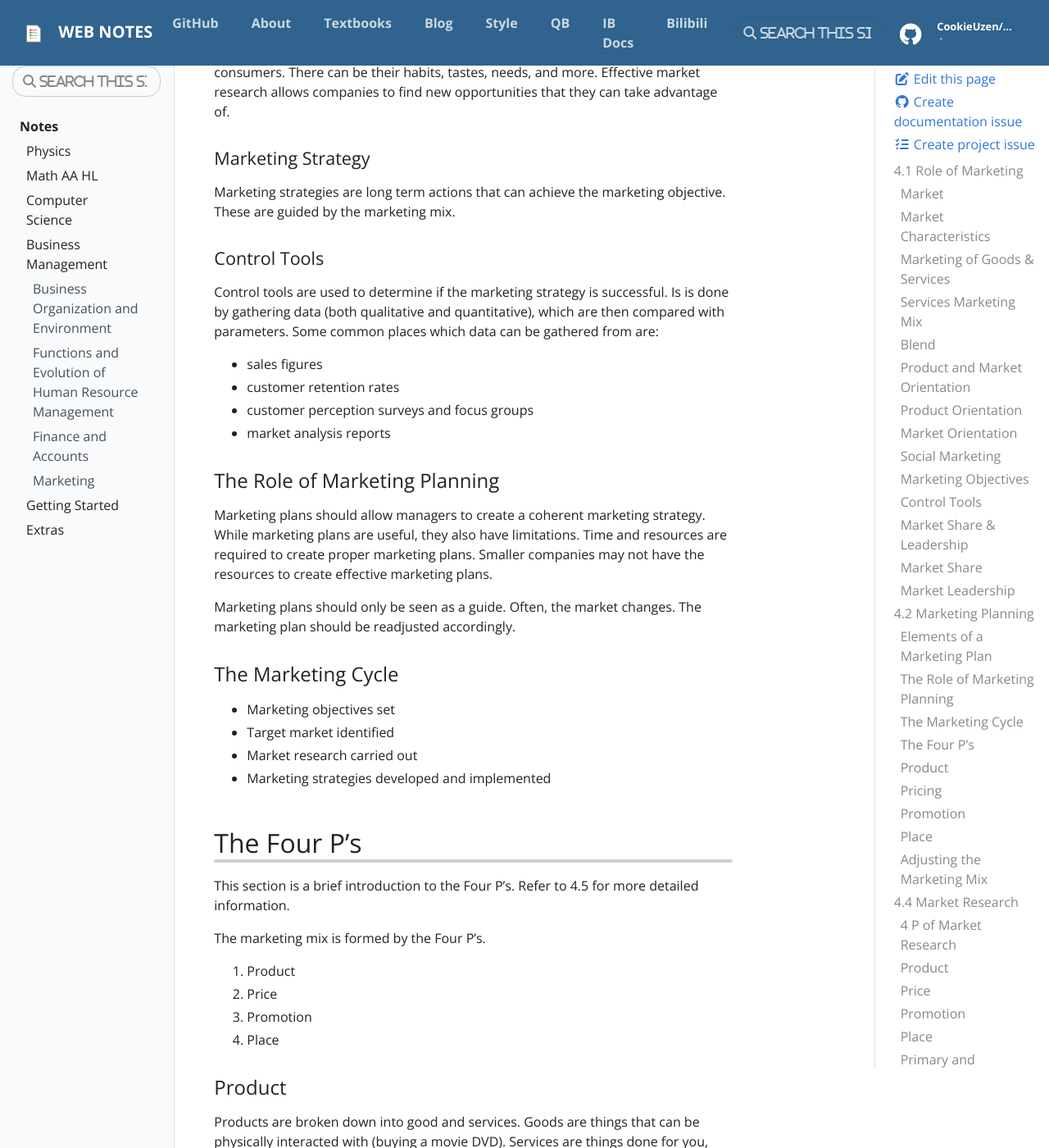
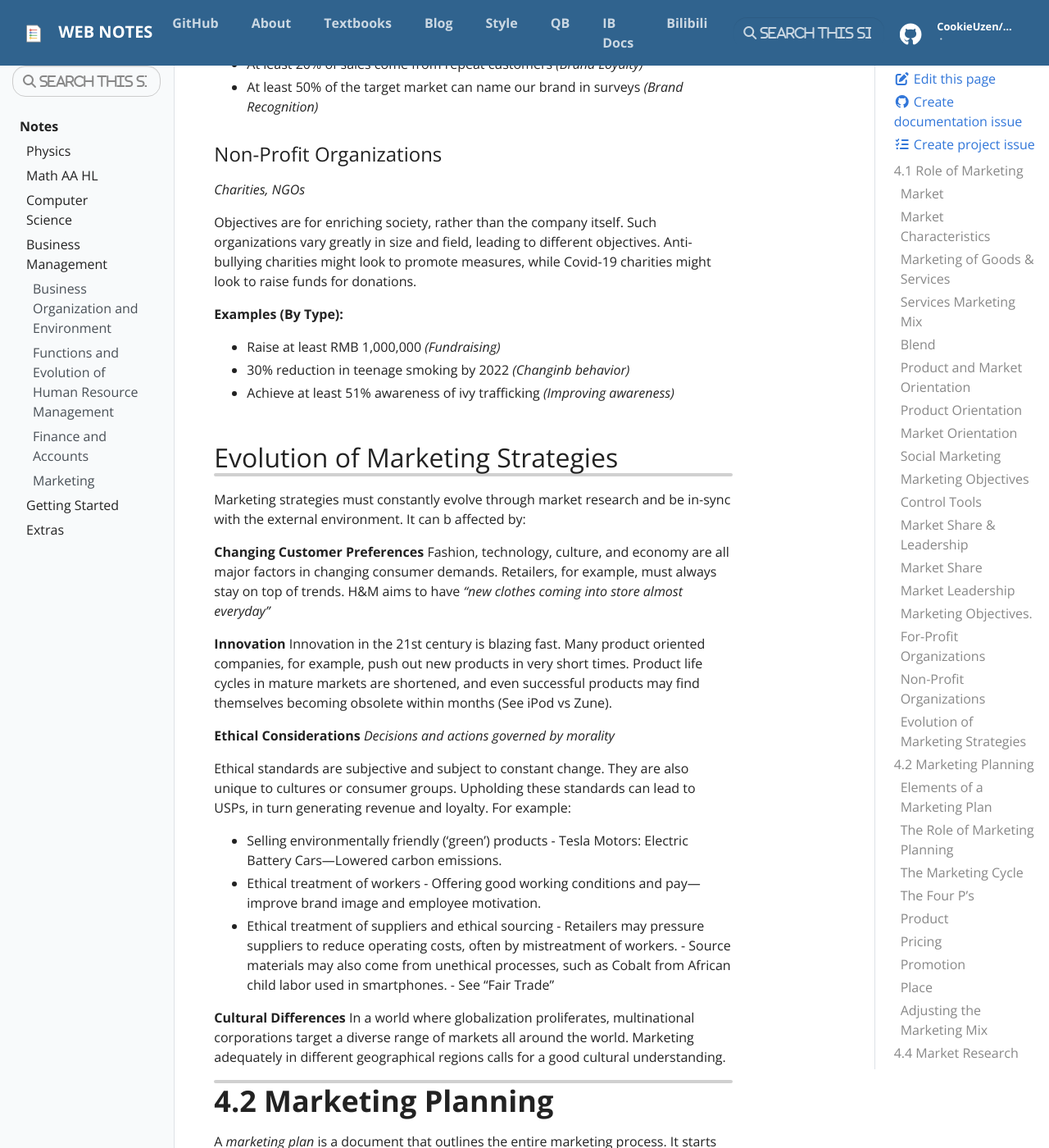
Before and after one commit to CookieUzen/web-notes, a Jekyll site: the page built from _docs/bm/unit 4.md, in a window 1280 px wide and 1400 px high, scrolled down 6355 px. Shown: the whole window at 82% size. Built offline with Jekyll 4.4.1, drawn with Linux system fonts in a browser that asks for light colours; nearby versions of some CDN libraries; library files that are not in the unit come from our copies; comment, search, counter and statistics services are not loaded; some of the changed text lies outside the part shown.

Commit message:
Unit 4.1 Full

```diff
--- a/_docs/bm/unit 4.md
+++ b/_docs/bm/unit 4.md
@@ -162,8 +162,74 @@ The brand/company with the highest market share will easily gain recognition due
 - Economies of scale
 - Price leadership
 
+**Distribution**
+Retailers will stock in-demand products, with the variety decreasing for smaller retailers. For example, smaller convenience stores in China might only sell Coke, and not Pepsi, given its popularity in China. This will induce a positive feedback loop where a high market share supports strong sales.
+
 **Brand Recognition**
+Market leaders will likely have high brand recognition, improving sales. Some brands are successful to the point of "becoming" their category (i.e. Photoshopping, Googling).As consumers understand the brand's message and product range, it will always be considered.
 
+**Economies of Scale (Ch. 1.6)**
+Refer to cost savings which come from a large number of products—market leader enjoys lower total cost. This can be because they are allowed to buy in bulk, and have experienced managers. Expensive capital equipment will also be made up for by a high output $\rightarrow$ *price leadership.*
+
+**Price Leadership**
+Leaders can lower prices to gain more market share or maintain them to increase profit, even when competitors have to raise. Competitors will have to react and try to analyze the leader's strategy. Leaders can gain a lot of control, and their pricings may be considered industry standard–a problem for competitors if they cannot afford it.
+
+## Marketing Objectives.
+Marketing objectives help the function stay on course and accountable, and they must be inline with corporate objectives. Often, they are set through the SMART format.
+
+- **S**—Specific
+- **M**–Measurable
+- **A**—Attainable
+- **R**—Realistic
+- **T**—Time Focused
+
+### For-Profit Organizations
+*Sole traders, partnerships, companies, cooperatives, microfinance providers, public-private partnership*
+
+Objective types are selected based on factors such as management style. A confident manager might set ambitious and challenging targets.
+
+Other factors may include national culture (Geert Hofsteded's Cultural Dimensions). For example, as mentioned in previous chapters, Japanese companies are more likely to set long-term objectives than American ones.
+
+**Examples (By Type):**
+- Gain 25% market share in 2 years *(Market Share)*
+- At least 20% of sales come from repeat customers *(Brand Loyalty)*
+- At least 50% of the target market can name our brand in surveys *(Brand Recognition)*
+
+### Non-Profit Organizations
+*Charities, NGOs*
+
+Objectives are for enriching society, rather than the company itself. Such organizations vary greatly in size and field, leading to different objectives. Anti-bullying charities might look to promote measures, while Covid-19 charities might look to raise funds for donations.
+
+**Examples (By Type):**
+- Raise at least RMB 1,000,000 *(Fundraising)*
+- 30% reduction in teenage smoking by 2022 *(Changinb behavior)*
+- Achieve at least 51% awareness of ivy trafficking *(Improving awareness)*
+
+## Evolution of Marketing Strategies
+Marketing strategies must constantly evolve through market research and be in-sync with the external environment. It can b affected by:
+
+**Changing Customer Preferences**
+Fashion, technology, culture, and economy are all major factors in changing consumer demands. Retailers, for example, must always stay on top of trends. H&M aims to have *"new clothes coming into store almost everyday"*
+
+**Innovation**
+Innovation in the 21st century is blazing fast. Many product oriented companies, for example, push out new products in very short times. Product life cycles in mature markets are shortened, and even successful products may find themselves becoming obsolete within months (See iPod vs Zune).
+
+**Ethical Considerations**
+*Decisions and actions governed by morality*
+
+Ethical standards are subjective and subject to constant change. They are also unique to cultures or consumer groups. Upholding these standards can lead to USPs, in turn generating revenue and loyalty. For example:
+
+- Selling environmentally friendly ('green') products
+		- Tesla Motors: Electric Battery Cars—Lowered carbon emissions.
+- Ethical treatment of workers
+		- Offering good working conditions and pay—improve brand image and employee motivation.
+- Ethical treatment of suppliers and ethical sourcing
+		- Retailers may pressure suppliers to reduce operating costs, often by mistreatment of workers.
+		- Source materials may also come from unethical processes, such as Cobalt from African child labor used in smartphones.
+		- See "Fair Trade"
+
+**Cultural Differences**
+In a world where globalization proliferates, multinational corporations target a diverse range of markets all around the world. Marketing adequately in different geographical regions calls for a good cultural understanding.
 
 # 4.2 Marketing Planning
 
```
Also changed, not shown: _docs/physics/unit 7.md (+20 -0 lines).
